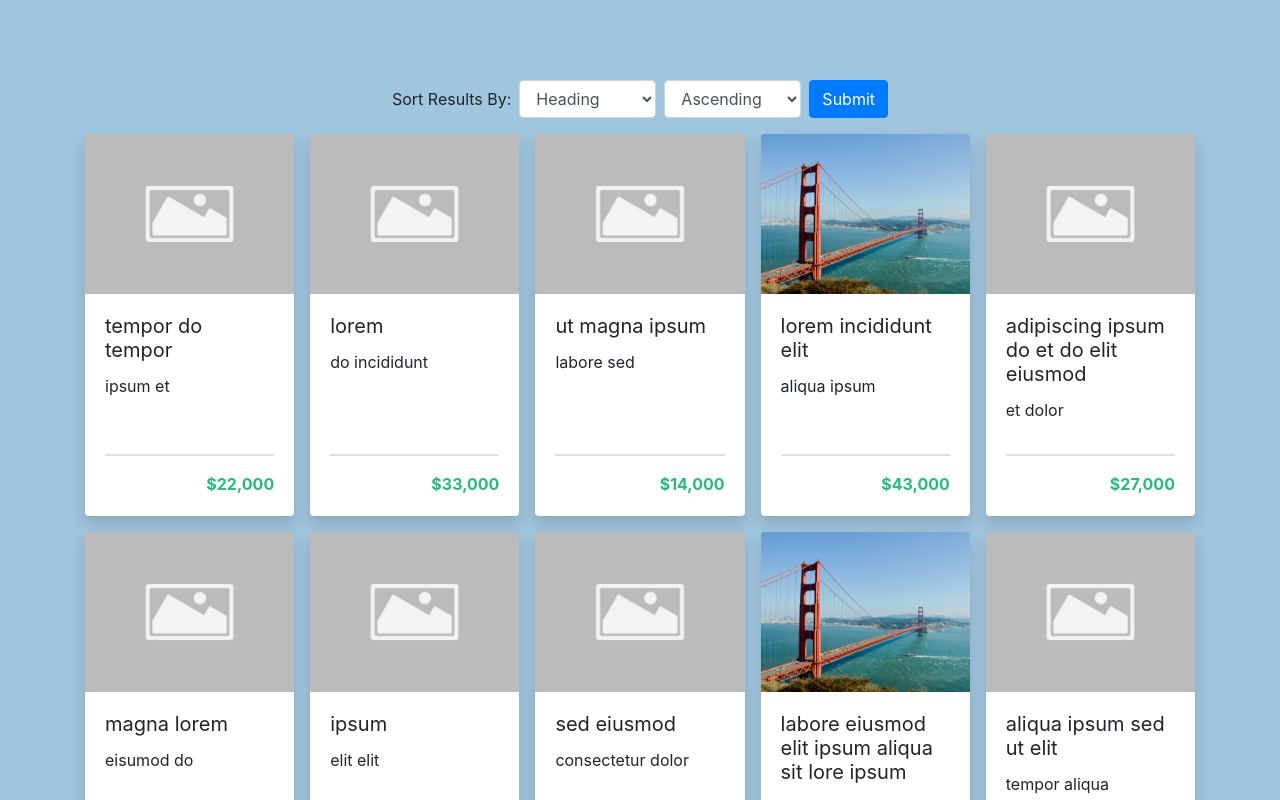
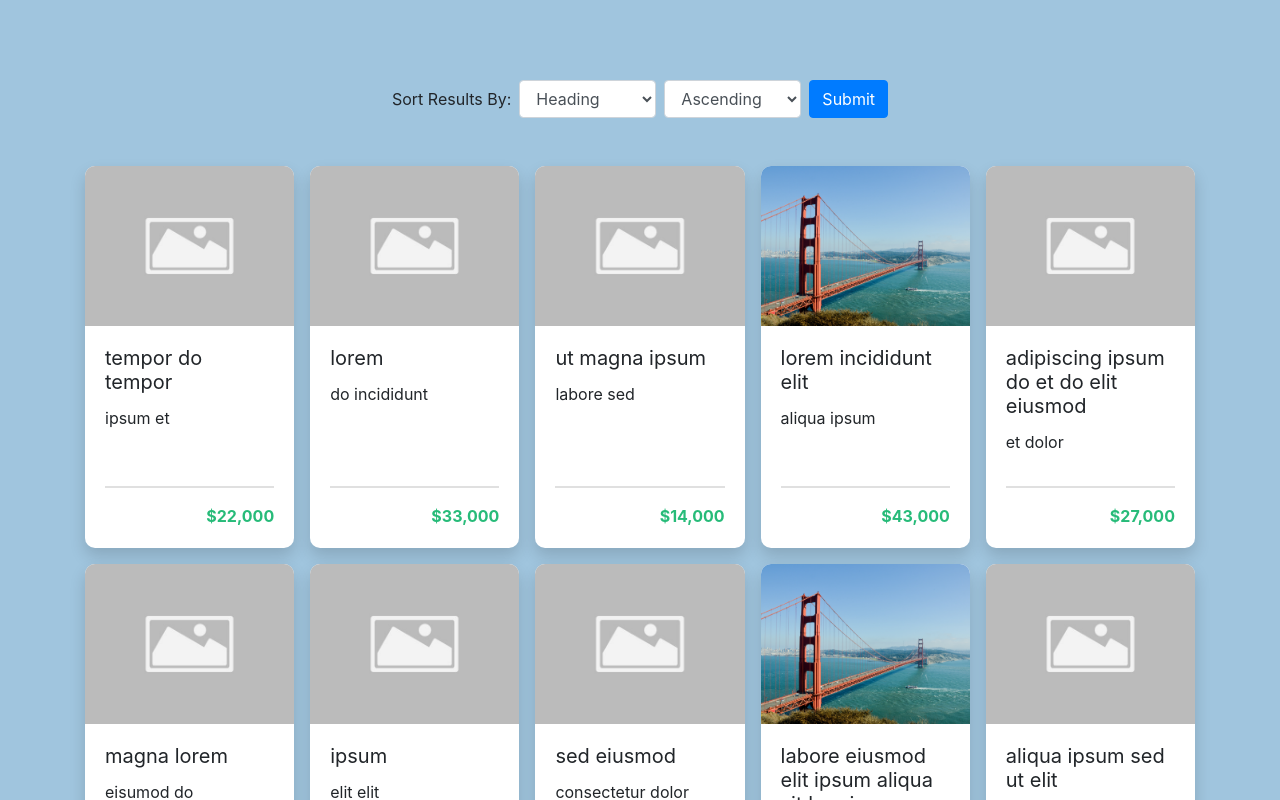
Before and after one commit to wulman16/autotrader-ui, a React (Create React App) app: page / in a window 1280 px wide. Shown: the top 800 px of the page. Built offline with nearby package versions, Linux system fonts and the light colour scheme.

Commit message:
Refactor styling

```diff
--- a/public/index.html
+++ b/public/index.html
@@ -24,7 +24,7 @@
       work correctly both with client-side routing and a non-root public URL.
       Learn how to configure a non-root public URL by running `npm run build`.
     -->
-    <title>React App</title>
+    <title>Autotrader UI</title>
   </head>
   <body>
     <noscript>You need to enable JavaScript to run this app.</noscript>
--- a/src/components/SortForm.js
+++ b/src/components/SortForm.js
@@ -11,7 +11,7 @@ const SortForm = ({ handleSubmit }) => {
 
   return (
     <div className="row">
-      <form className="form-inline mb-3 mx-auto" onSubmit={onFormSubmit}>
+      <form className="form-inline mb-5 mx-auto" onSubmit={onFormSubmit}>
         <label className="col-form-label mr-2 mb-1 mb-sm-0">
           Sort Results By:
         </label>
--- a/src/custom.scss
+++ b/src/custom.scss
@@ -1,5 +1,7 @@
 // Import Bootstrap and its default variables
 @import "~bootstrap/scss/bootstrap.scss";
+
+$card-border-radius: 10px;
 
 body {
   background-color: #a0c5de;
@@ -41,12 +43,14 @@ body {
 .card {
   height: 100%;
   border: none;
+  border-radius: $card-border-radius;
 }
 
 .card-img-top {
   width: 100%;
   height: 10rem;
   object-fit: cover;
+  border-radius: $card-border-radius $card-border-radius 0 0;
 }
 
 hr {
```
